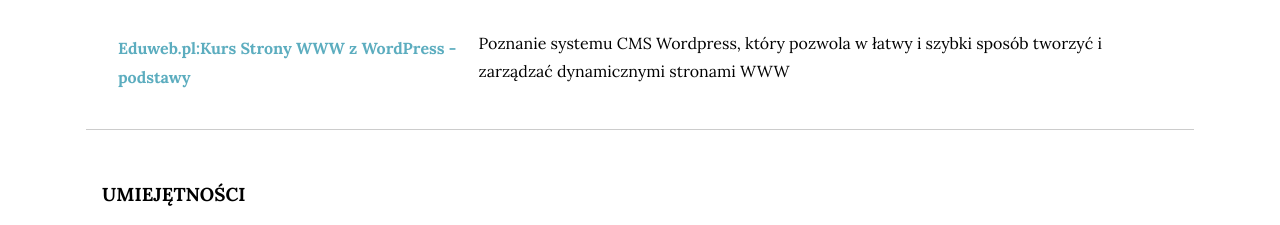
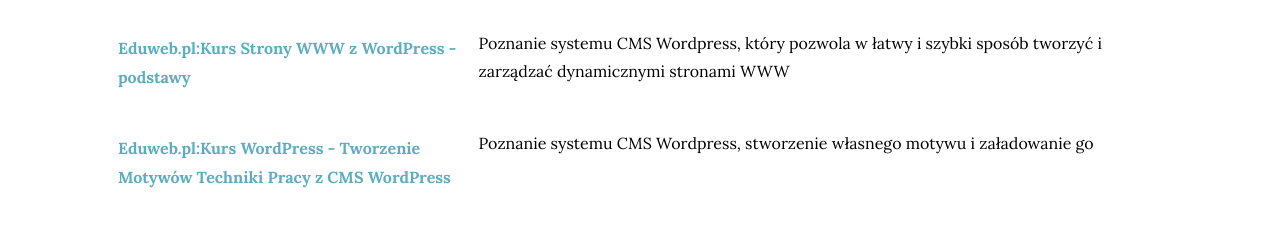
Before and after one commit to dorotaniemyjska/MyCV, a plain HTML site: page index.html in a window 1280 px wide. Shown: the part 1297-1522 px from the top of the page. Drawn offline with Linux system fonts and the light colour scheme.

Commit message:
Update index.html

```diff
--- a/index.html
+++ b/index.html
@@ -93,6 +93,14 @@
           <p>Poznanie systemu CMS Wordpress, który pozwola w łatwy i szybki sposób tworzyć i zarządzać dynamicznymi stronami WWW</p>
         </div>
       </article>
+      <article class='course'>
+        <div class='title'>
+          <h4>Eduweb.pl:Kurs WordPress - Tworzenie Motywów Techniki Pracy z CMS WordPress</h4>
+        </div>
+        <div class="descrition">
+          <p>Poznanie systemu CMS Wordpress, stworzenie własnego motywu i załadowanie go</p>
+        </div>
+      </article>
     </section>
     <section>
       <h3>Umiejętności</h3>
```
